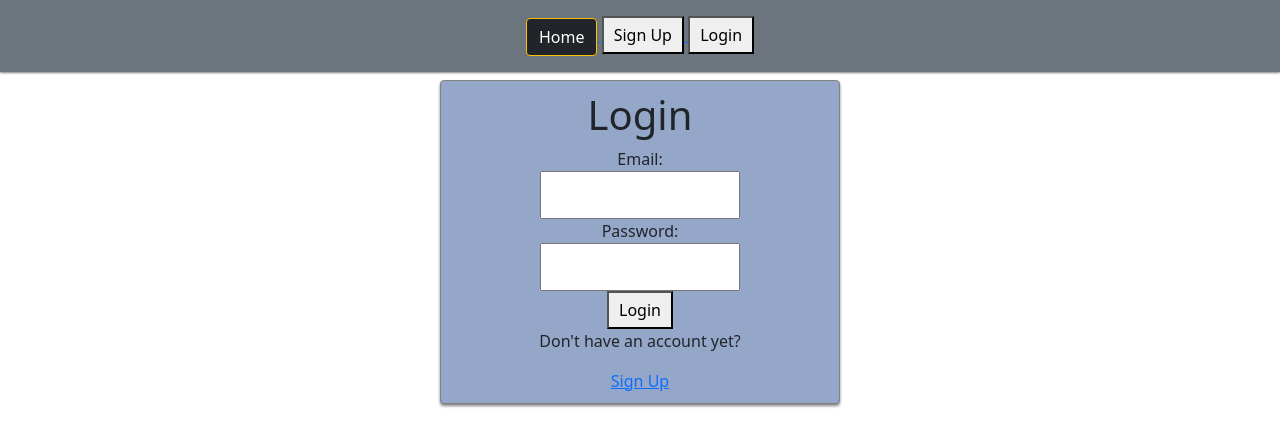
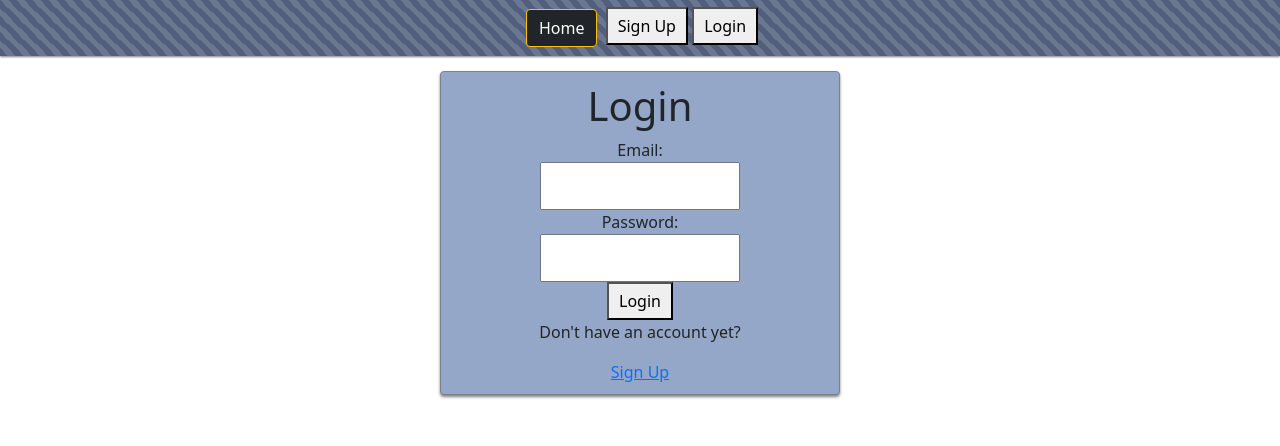
Before and after one commit to Project-3-Merci/Merci, a React (Create React App) app in the folder Project3-Client/: page /login in a window 1280 px wide. Shown: the top 446 px of the page. Built offline with nearby package versions, Linux system fonts and the light colour scheme; no server answers; what google-maps-react would draw is missing.

Commit message:
bootstrap-navbar,editP,profileP

```diff
--- a/Project3-Client/src/components/Navbar.js
+++ b/Project3-Client/src/components/Navbar.js
@@ -12,31 +12,37 @@
 
 
   return (
-    <nav className="p-3 mb-2 bg-secondary col-xs-3">
+
+
+
+
+
+
+    <nav className=" progress-bar-striped">
       <Link to="/">
-        <button className="btn btn-dark border border-warning ">Home</button>
+        <button className="btn btn-dark border border-warning m-1">Home</button>
       </Link>
 
       {isLoggedIn && (
         <>
           <Link to={`/favours/myList/${user?._id}`}>
-            <button className="btn btn-dark border border-warning btn-block col-xs-2">My Favours</button>
+            <button className="btn btn-dark border border-warning btn-block m-1">My Favours</button>
           </Link>
 
           <Link to="/favours">
-            <button className="btn btn-dark border border-warning col-xs-2">All Favours</button>
+            <button className="btn btn-dark border border-warning m-1">All Favours</button>
           </Link>
 
           <Link to={`/profile/${user?._id}`}>
-            <button className="btn btn-dark border border-warning">Profile</button>
+            <button className="btn btn-dark border border-warning m-1">Profile</button>
           </Link>
 
           <Link to="/chat">
-            <button className="btn btn-dark border border-warning">Chat</button>
+            <button className="btn btn-dark border border-warning m-1">Chat</button>
           </Link>
 
-          <button className="btn btn-dark border border-warning" onClick={logOutUser}>Logout</button>
-          <span className="" >{user && user.name}</span>
+          <button className="btn btn-dark border border-warning m-1" onClick={logOutUser}>Logout</button>
+          <span className="font-weight-bold" >{user && user.name}</span>
         </>
       )}
 
--- a/Project3-Client/src/pages/EditProfilePage.js
+++ b/Project3-Client/src/pages/EditProfilePage.js
@@ -59,7 +59,7 @@
 
   return (
     <div className="p-4">
-      <h3 className="text-info">Edit Profile</h3>
+      <h3 className="text-info ">Edit Profile</h3>
 
       <form onSubmit={handleFormSubmit}>
         <label className="p-2 text-center">Image</label>
--- a/Project3-Client/src/pages/ProfilePage.js
+++ b/Project3-Client/src/pages/ProfilePage.js
@@ -23,6 +23,7 @@
     <Navigate to="/login" />
   ) : (
     <div>
+
       <h1>Profile Page</h1>
       <img className="rounded img-fluid"  src={profile.profileImg} alt="profile image" width={80}/>
       <h2>{profile.name}</h2>
```
